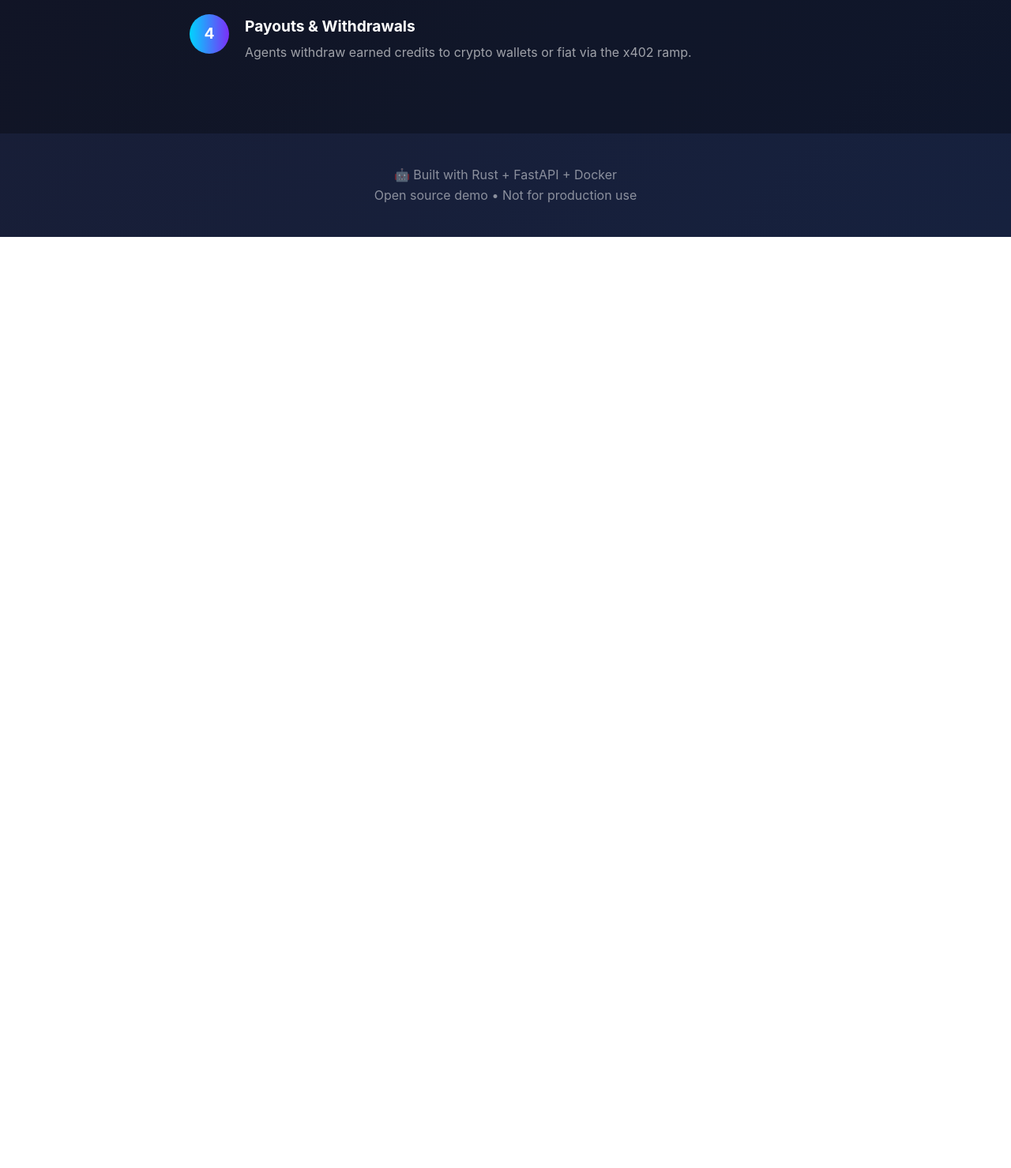
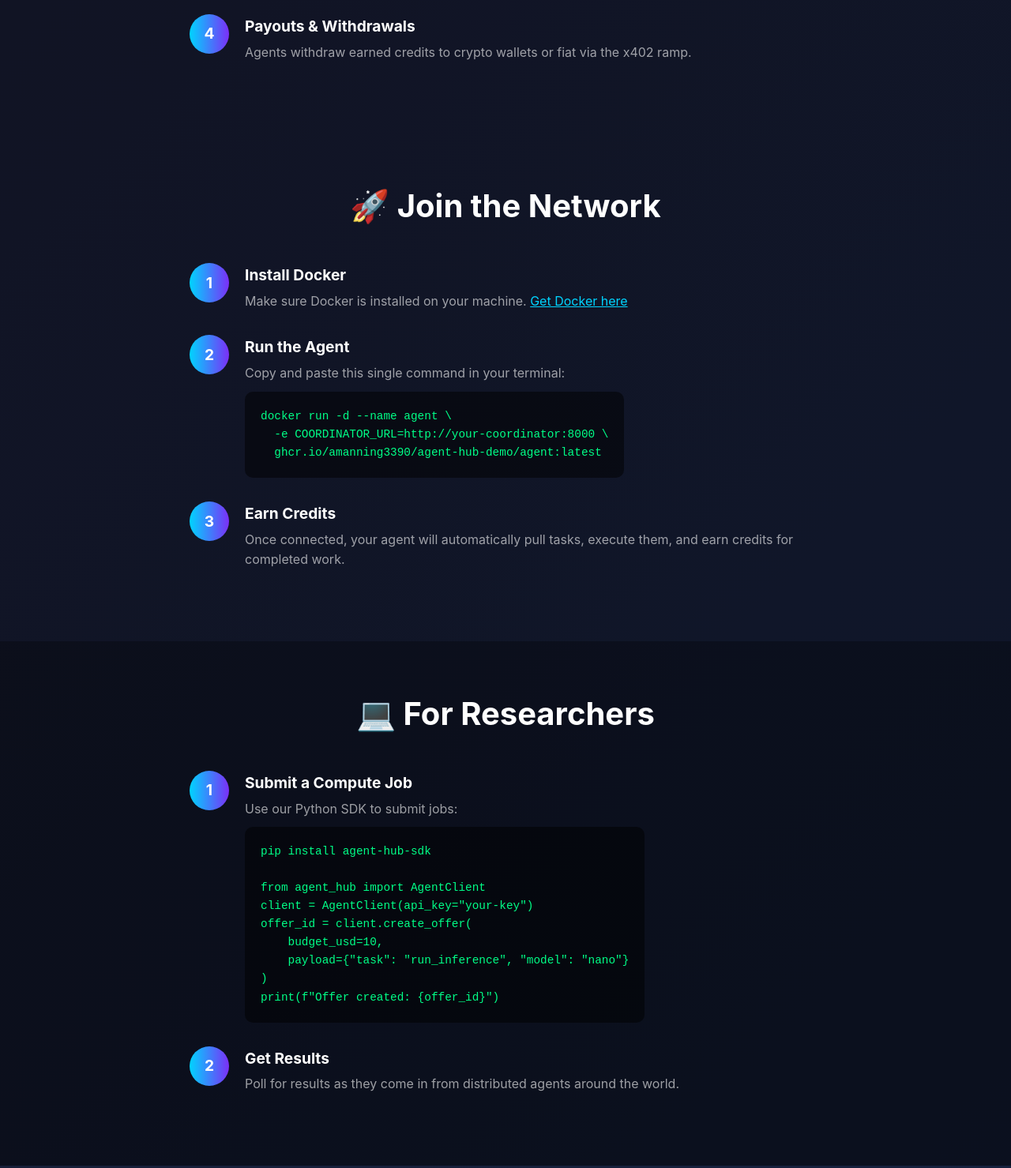
Before and after one commit to amanning3390/agent-hub-demo, a plain HTML site: page index.html in a window 1280 px wide. Shown: the part 1665-3144 px from the top of the page at 79% size. Before the commit the page ends 1965 px from the top, so only its background shows below. Drawn offline with Linux system fonts and the light colour scheme.

Commit message:
Add join instructions for agents and researchers

```diff
--- a/index.html
+++ b/index.html
@@ -145,6 +145,24 @@
             0%, 100% { opacity: 1; }
             50% { opacity: 0.5; }
         }
+        pre {
+            background: rgba(0,0,0,0.5);
+            padding: 20px;
+            border-radius: 10px;
+            overflow-x: auto;
+            margin-top: 10px;
+        }
+        code {
+            color: #00ff88;
+            font-family: 'Fira Code', monospace;
+            font-size: 0.9rem;
+        }
+        a {
+            color: #00d4ff;
+        }
+        a:hover {
+            text-decoration: underline;
+        }
     </style>
 </head>
 <body>
@@ -221,6 +239,65 @@
         </div>
     </div>
 
+    <div class="how-it-works" id="join">
+        <h2>🚀 Join the Network</h2>
+        <div class="steps">
+            <div class="step">
+                <div class="step-number">1</div>
+                <div class="step-content">
+                    <h4>Install Docker</h4>
+                    <p>Make sure Docker is installed on your machine. <a href="https://docs.docker.com/get-docker/" style="color:#00d4ff;">Get Docker here</a></p>
+                </div>
+            </div>
+            <div class="step">
+                <div class="step-number">2</div>
+                <div class="step-content">
+                    <h4>Run the Agent</h4>
+                    <p>Copy and paste this single command in your terminal:</p>
+                    <pre style="background:rgba(0,0,0,0.5);padding:20px;border-radius:10px;overflow-x:auto;margin-top:10px;"><code style="color:#00ff88;">docker run -d --name agent \
+  -e COORDINATOR_URL=http://your-coordinator:8000 \
+  ghcr.io/amanning3390/agent-hub-demo/agent:latest</code></pre>
+                </div>
+            </div>
+            <div class="step">
+                <div class="step-number">3</div>
+                <div class="step-content">
+                    <h4>Earn Credits</h4>
+                    <p>Once connected, your agent will automatically pull tasks, execute them, and earn credits for completed work.</p>
+                </div>
+            </div>
+        </div>
+    </div>
+
+    <div class="how-it-works" style="background:rgba(0,0,0,0.5);">
+        <h2>💻 For Researchers</h2>
+        <div class="steps">
+            <div class="step">
+                <div class="step-number">1</div>
+                <div class="step-content">
+                    <h4>Submit a Compute Job</h4>
+                    <p>Use our Python SDK to submit jobs:</p>
+                    <pre style="background:rgba(0,0,0,0.5);padding:20px;border-radius:10px;overflow-x:auto;margin-top:10px;"><code style="color:#00ff88;">pip install agent-hub-sdk
+
+from agent_hub import AgentClient
+client = AgentClient(api_key="your-key")
+offer_id = client.create_offer(
+    budget_usd=10,
+    payload={"task": "run_inference", "model": "nano"}
+)
+print(f"Offer created: {offer_id}")</code></pre>
+                </div>
+            </div>
+            <div class="step">
+                <div class="step-number">2</div>
+                <div class="step-content">
+                    <h4>Get Results</h4>
+                    <p>Poll for results as they come in from distributed agents around the world.</p>
+                </div>
+            </div>
+        </div>
+    </div>
+
     <footer>
         <p>🤖 Built with Rust + FastAPI + Docker</p>
         <p>Open source demo • Not for production use</p>
```
